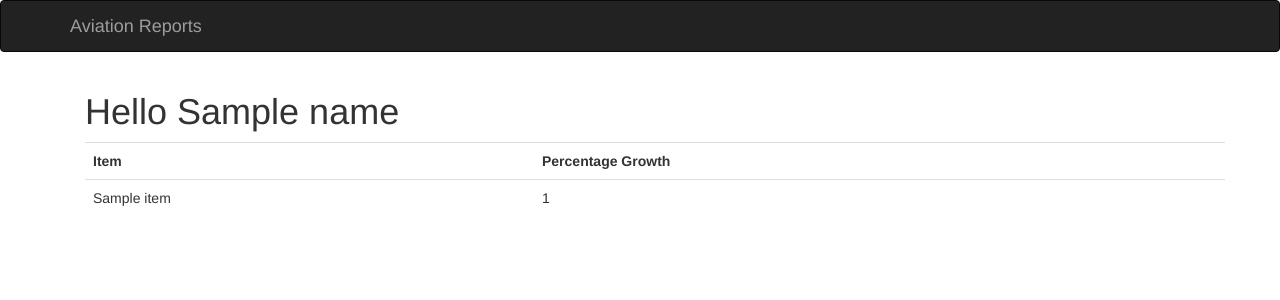
After one commit to Shakeebbk/flask-hello, a Flask app: template templates/report.html in a window 1280 px wide. The commit adds this page. Shown: the top 300 px of the page. Run offline with Flask 2, Linux system fonts and the light colour scheme; the template is opened without the code that fills it: most values are stand-ins (such as "Sample title", 1, 10 or a date in 2020); some libraries are stand-ins or nearby versions.

Commit message:
Login form implementation

```diff
--- a/app.py
+++ b/app.py
@@ -1,10 +1,14 @@
-from flask import Flask, render_template
+from flask import Flask, render_template, redirect, url_for
 from flask_bootstrap import Bootstrap
 import requests
 import json
 import io
+from flask_wtf import Form
+from wtforms import StringField, SubmitField
+from wtforms.validators import Required, Length
 
 app = Flask(__name__)
+app.config['SECRET_KEY'] = "secret!"
 bootstrap = Bootstrap(app)
 
 params = {
@@ -13,14 +17,28 @@ params = {
          }
 url = 'https://api.data.gov.in/resource/c500fb5d-4805-4d87-a806-4d99f761bb8d'
 
-@app.route("/")
+class LoginForm(Form):
+    name = StringField("User", validators=[Required(),
+                                           Length(1,16)])
+    submit = SubmitField("Login")
+
+@app.route("/", methods=['GET', 'POST'])
 def index():
+    form = LoginForm()
+    name = None
+    if(form.validate_on_submit()):
+        name = form.name.data
+        form.name.data = ''
+        return redirect('/report/'+name)
+    return render_template('index.html', form=form)
+
+@app.route("/report/<name>")
+def report(name):
     data = requests.get(url=url, params=params)
     data = json.loads(data.text)
     resp = ''
-#    for items in data['records']:
-#        resp += ("["+items['item']+"] ")+(items['percentage_growth_2001_02_to_2015_16_'])+"<br>"
-    return render_template('index.html', items=data['records'])
+    return render_template('report.html', items=data['records'], name=name)
+
 
 @app.errorhandler(404)
 def not_found(e):
--- a/requirements.txt
+++ b/requirements.txt
@@ -2,3 +2,4 @@ Flask
 requests
 Jinja2
 flask-bootstrap
+flask-wtf
--- a/templates/404.html
+++ b/templates/404.html
@@ -4,4 +4,5 @@
 
 {% block page_content %}
     <h1>Page not found</h1>
+    <p1><a href="{{ url_for('index') }}">Return to home page</a></p1>
 {% endblock %}
--- a/templates/base.html
+++ b/templates/base.html
@@ -3,7 +3,7 @@
 {% block navbar %}
     <nav class="navbar navbar-inverse" role="navigation">
         <div class="container">
-            <a class="navbar-brand" href="#">Aviation Reports</a>
+            <a class="navbar-brand" href="{{ url_for('index') }}">Aviation Reports</a>
         </div>
     </nav>
 {% endblock %}
--- /dev/null
+++ b/templates/report.html
@@ -0,0 +1,21 @@
+{% extends 'base.html' %}
+{% import 'macros.html' as macros %}
+
+{% block title %}Hello World{% endblock %}
+
+{% block page_content %}
+    <div class="container">
+        <h1>Hello {{ name }}</h1>
+        <table class="table table-hover">
+            <tr>
+                <th>Item</th>
+                <th>Percentage Growth</th>
+            </tr>
+            {% for item in items %}
+                {{ macros.row(item['item'],
+                              item['percentage_growth_2001_02_to_2015_16_']
+                              ) }}
+            {% endfor %}
+        </table>
+    </div>
+{% endblock %}
```
Also changed, not shown: templates/index.html (+9 -12 lines).
